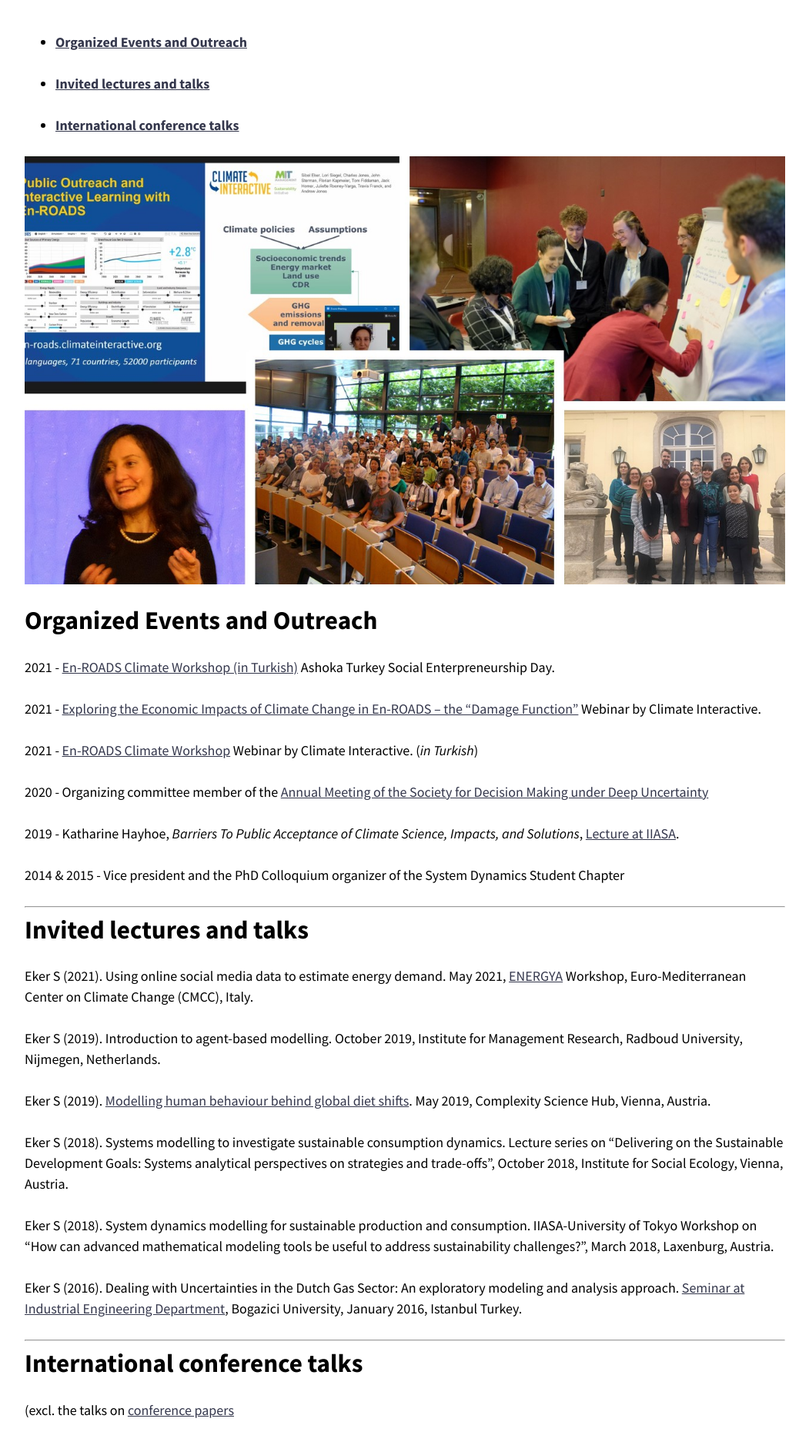
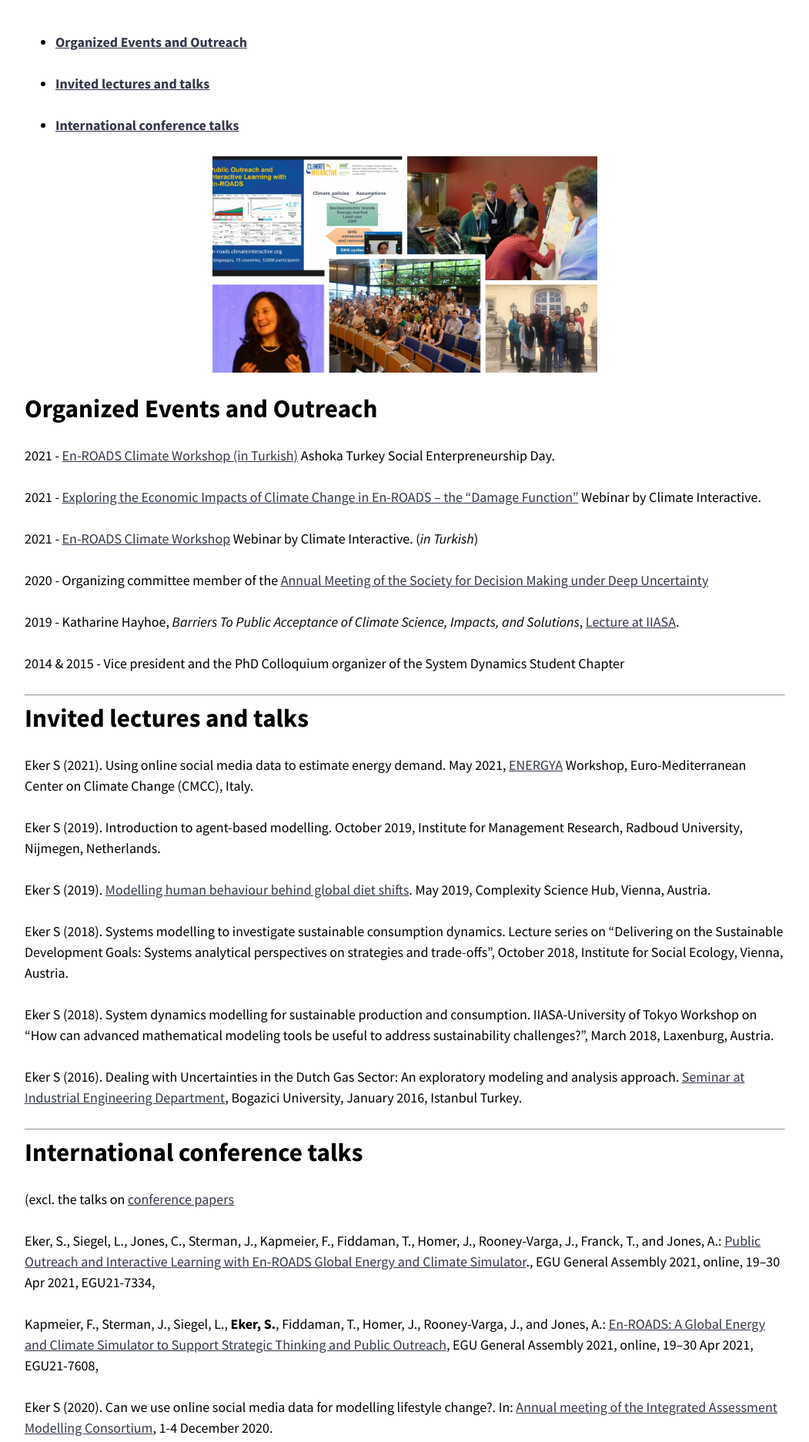
Before and after one commit to sibeleker/sibeleker.github.io, a Jekyll site: the page built from outreach.md, in a window 1280 px wide. Shown: the part 427-2300 px from the top of the page at 77% size, without its empty margins (114-1165 px from the left). Built offline with Jekyll 4.4.1, drawn with Linux system fonts in a browser that asks for light colours; nearby versions of some CDN libraries.

Commit message:
Update outreach.md

```diff
--- a/outreach.md
+++ b/outreach.md
@@ -10,7 +10,7 @@ layout: page
 
 - [**International conference talks**](#international-conference-talks)
 
-![center-aligned-image](/images/outreach.jpg){: .align-center }
+![center-aligned-image](/images/outreach.jpg){: .align-center width="500px"}
 
 # Organized Events and Outreach
 
```
